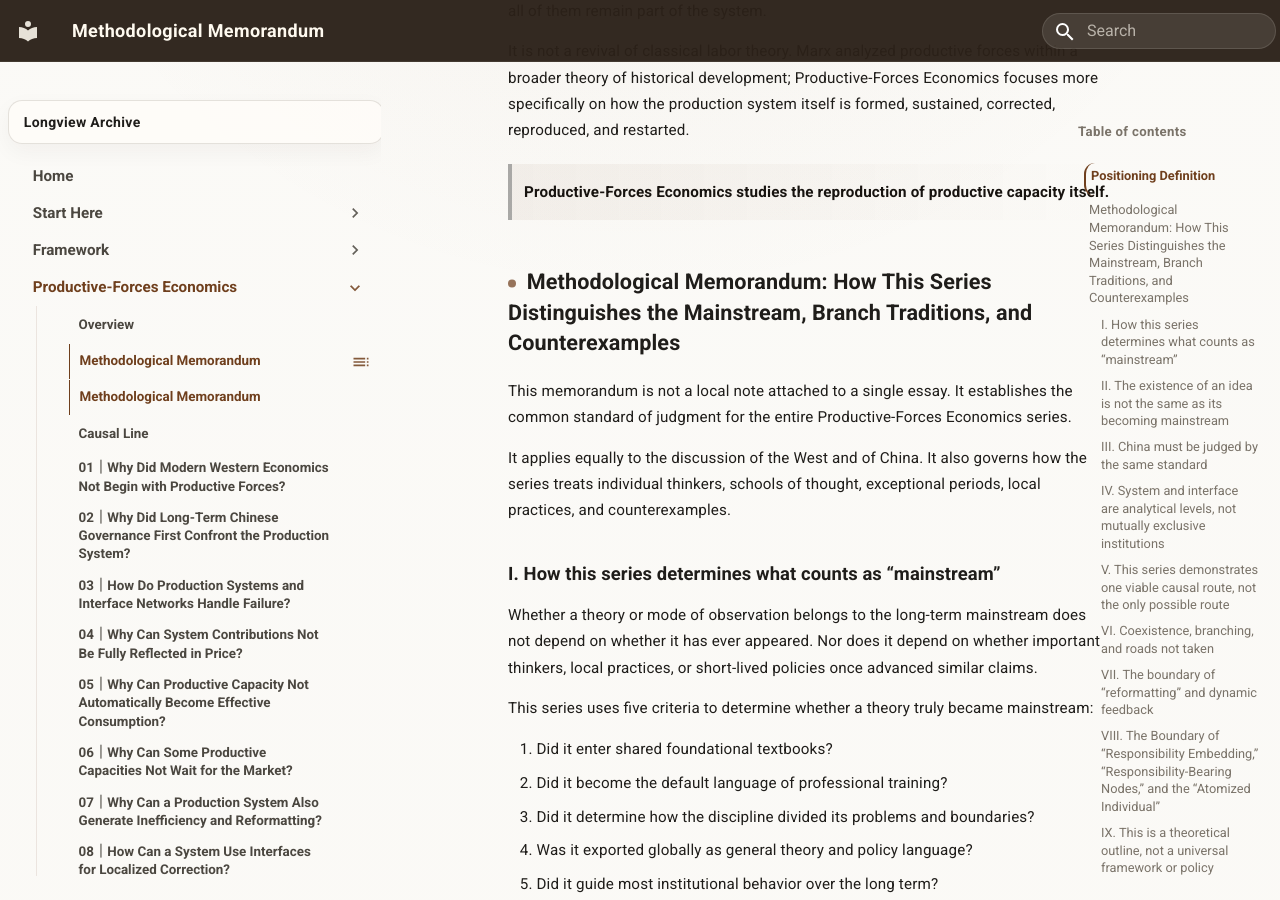
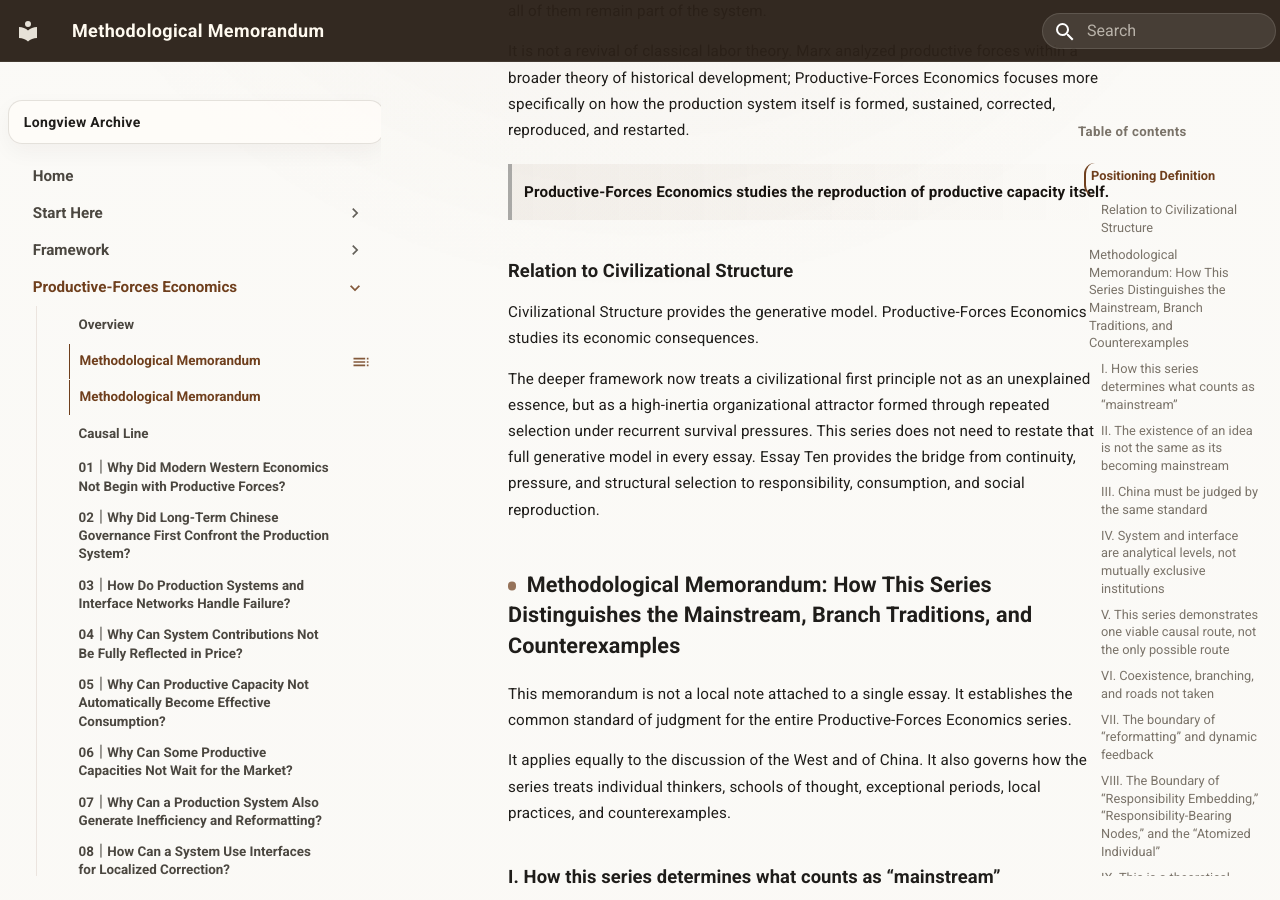
Before and after one commit to guanshi1688/longview-archive, an MkDocs documentation site: the page built from docs/essays/english/productive-forces-economics/00-methodological-memorandum.md, in a window 1280 px wide and 900 px high, scrolled down 434 px. Built offline with MkDocs 1.6.1 and Material for MkDocs 9.7.7, drawn with Linux system fonts in a browser that asks for light colours.

Commit message:
Update 00-methodological-memorandum.md

```diff
--- a/docs/essays/english/productive-forces-economics/00-methodological-memorandum.md
+++ b/docs/essays/english/productive-forces-economics/00-methodological-memorandum.md
@@ -9,6 +9,12 @@ It does not begin from ownership, price, or ideology as its first analytical lay
 It is not a revival of classical labor theory. Marx analyzed productive forces within a broader theory of historical development; Productive-Forces Economics focuses more specifically on how the production system itself is formed, sustained, corrected, reproduced, and restarted.
 
 > **Productive-Forces Economics studies the reproduction of productive capacity itself.**
+
+### Relation to Civilizational Structure
+
+Civilizational Structure provides the generative model. Productive-Forces Economics studies its economic consequences.
+
+The deeper framework now treats a civilizational first principle not as an unexplained essence, but as a high-inertia organizational attractor formed through repeated selection under recurrent survival pressures. This series does not need to restate that full generative model in every essay. Essay Ten provides the bridge from continuity, pressure, and structural selection to responsibility, consumption, and social reproduction.
 
 ## Methodological Memorandum: How This Series Distinguishes the Mainstream, Branch Traditions, and Counterexamples
 
```
